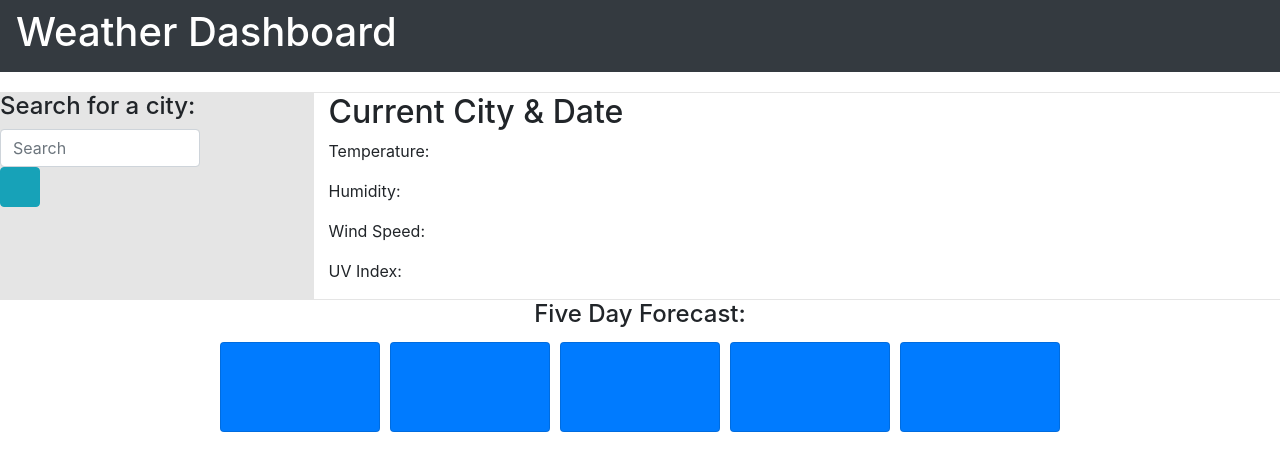
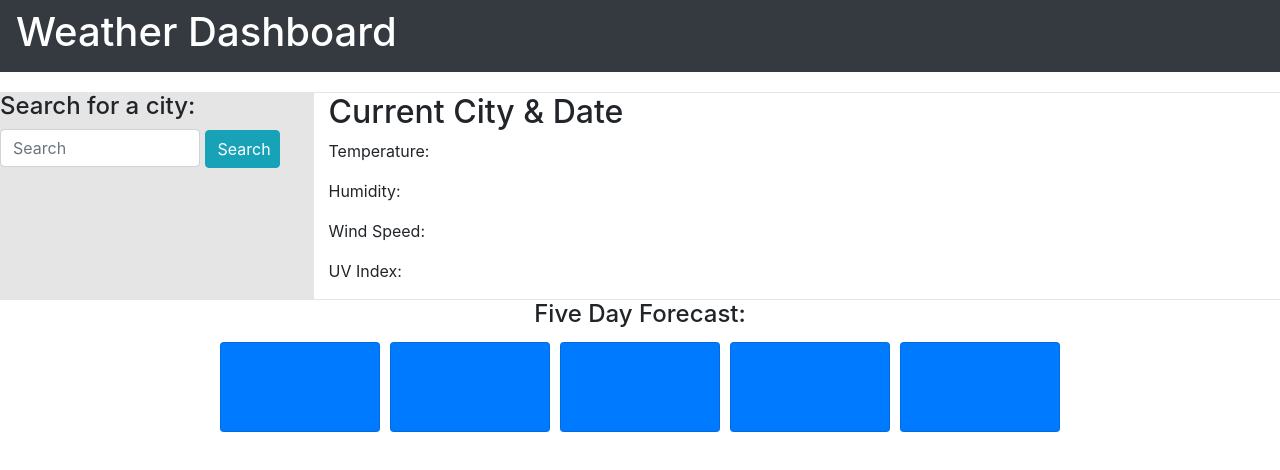
Before and after one commit to jordanmorse/weatherdashboard, a plain HTML site: page index.html in a window 1280 px wide. Drawn offline with nearby package versions, Linux system fonts and the light colour scheme.

Commit message:
changes to styling

```diff
--- a/index.html
+++ b/index.html
@@ -24,10 +24,13 @@
             <div class="row">
                 <div id="search-box" class="col-sm-3">
                     <h4>Search for a city:</h4>
-                    <input id="cityName" class="form-control" type="text" placeholder="Search"><button type="button" id="search" class="btn btn-info"></button>
-                    <div id="search-button" class="container">
+                    <div id="button-style">
+                      <input id="cityName" class="form-control" type="text" placeholder="Search">
+                      <button type="button" id="search" class="btn btn-info">Search</button>
                     </div>
+                    <div id="search-button" class="container"></div>
                 </div>
+
                 <div id="display" class="col-sm-9">
                     <h2 id="currentCity">Current City & Date</h2>
                     <p id="temp">Temperature:</p>
@@ -53,7 +56,7 @@
                       <div class="card" style="width: 10rem;">
                         <div class="card-body">
                           <h5 id="date2"></h5>
-                          <span id="icon2"></span>
+                          <img id="icon2"></img>
                           <p id="daily-temp2"></p>
                           <p id="daily-hum2"></p>
                         </div>
@@ -62,7 +65,7 @@
                       <div class="card" style="width: 10rem;">
                         <div class="card-body">
                           <h5 id="date3"></h5>
-                          <span id="icon3"></span>
+                          <img id="icon3"></img>
                           <p id="daily-temp3"></p>
                           <p id="daily-hum3"></p>
                         </div>
@@ -71,7 +74,7 @@
                       <div class="card" style="width: 10rem;">
                         <div class="card-body">
                           <h5 id="date4"></h5>
-                          <span id="icon4"></span>
+                          <img id="icon4"></img>
                           <p id="daily-temp4"></p>
                           <p id="daily-hum4"></p>
                         </div>
@@ -80,7 +83,7 @@
                       <div class="card" style="width: 10rem;">
                         <div class="card-body">
                           <h5 id="date5"></h5>
-                          <span id="icon5"></span>
+                          <img id="icon5"></img>
                           <p id="daily-temp5"></p>
                           <p id="daily-hum5"></p>
                         </div>
--- a/style.css
+++ b/style.css
@@ -6,10 +6,11 @@ nav {
     margin-bottom: 20px;
 }
 
-.cityName {
+button {
     width: 250px;
     border: solid 1px gray;
     background-color: white;
+    padding-top: 5px;
 }
 
 #search-box {
@@ -19,11 +20,16 @@ nav {
 
 .form-control {
     width: 200px;
+    display: inline-block;
+}
+
+#button-style {
+    padding-bottom: 20px;
 }
 
 #search {
-    height: 40px;
-    width: 40px;
+    width: 75px;
+    display: inline-block;
 }
 
 #display {
```
